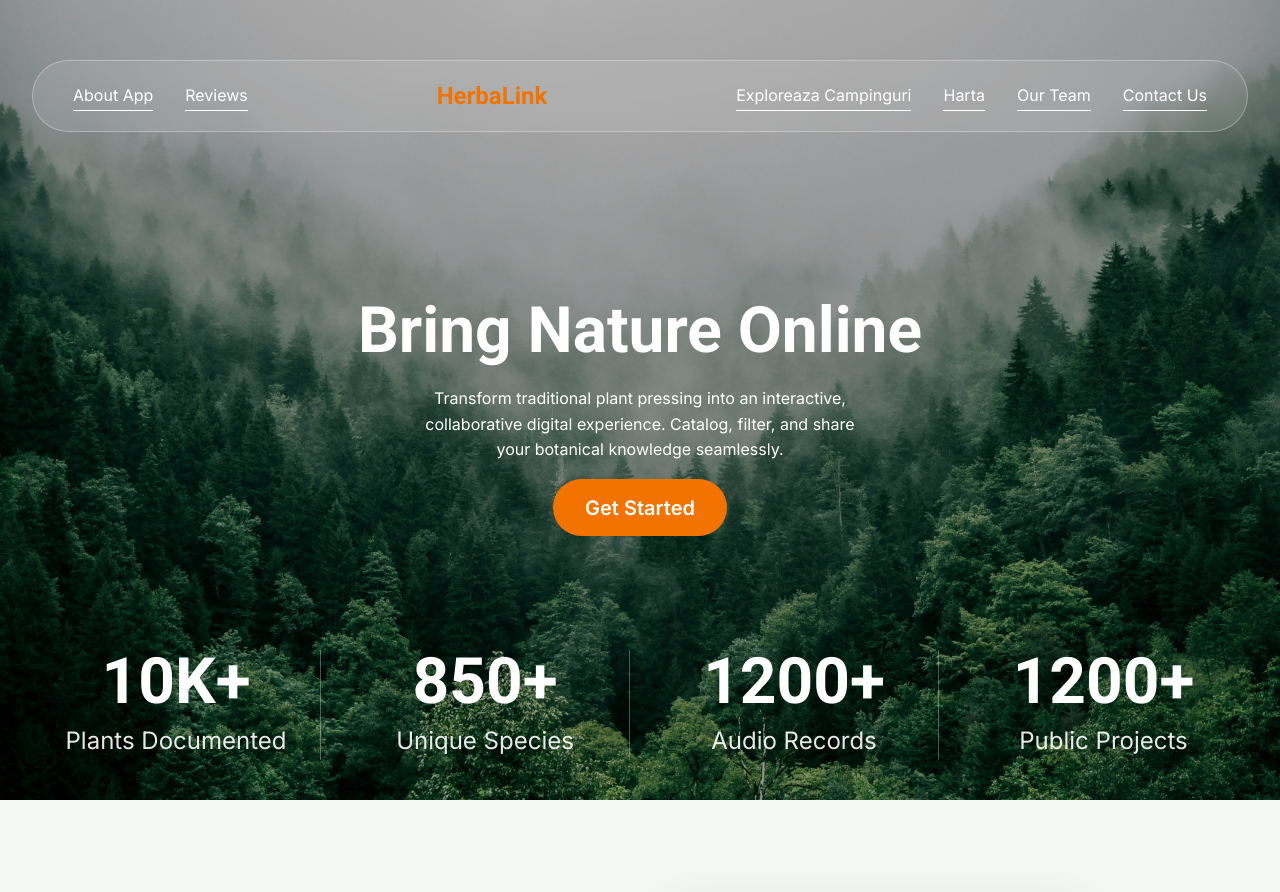
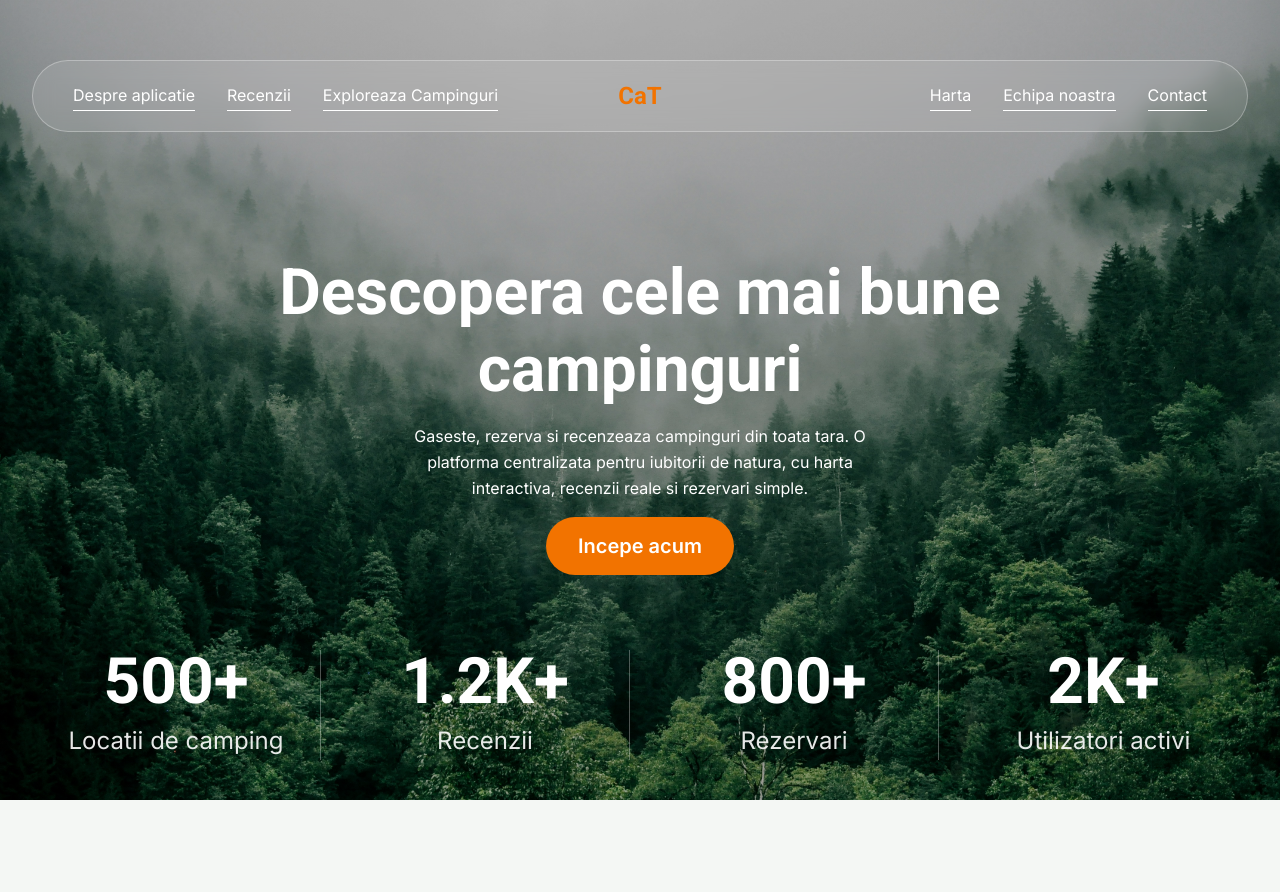
Before and after one commit to cata-884/web_project, a PHP site: page / in a window 1280 px wide. Shown: the top 892 px of the page. Run offline with PHP 8.4, Linux system fonts and the light colour scheme.

Commit message:
refactor: cleared the landing page of generic text and remnants of previous dih project

```diff
--- a/backend/config/routes.php
+++ b/backend/config/routes.php
@@ -62,6 +62,10 @@ $routes = [
     'post /api/organizers/(\d+)/approve'             => ['OrganizersController', 'approve'],
     'post /api/organizers/(\d+)/reject'              => ['OrganizersController', 'reject'],
 
+    // Contact API
+    'post /api/contact'           => ['ContactController', 'store'],
+    'get /api/admin/messages'     => ['ContactController', 'index'],
+
     // Admin API (gestionare useri + ban-uri)
     'get /api/admin/users'                           => ['AdminController', 'listUsers'],
     'post /api/admin/users/(\d+)/ban'                => ['AdminController', 'banUser'],
--- a/backend/public/index.php
+++ b/backend/public/index.php
@@ -2,7 +2,6 @@
 const SEP = DIRECTORY_SEPARATOR;
 define('ROOT', dirname(__DIR__));
 
-session_start();
 
 require_once ROOT . SEP . 'config' . SEP . 'app.php';
 require_once ROOT . SEP . 'config' . SEP . 'database.php';
--- a/frontend/css/landing.css
+++ b/frontend/css/landing.css
@@ -10,9 +10,8 @@
 }
 
 .main-nav {
-    display: flex;
-    flex-direction: row;
-    justify-content: space-between;
+    display: grid;
+    grid-template-columns: 1fr auto 1fr;
     align-items: center;
     width: 100%;
     max-width: 1400px;
@@ -26,6 +25,10 @@
 .nav-group {
     display: flex;
     gap: 2rem;
+}
+
+.nav-group:last-of-type {
+    justify-content: flex-end;
 }
 
 .nav-group a {
@@ -67,6 +70,7 @@
 }
 
 .logo {
+    text-align: center;
     font-family: var(--font-family-headings);
     font-size: 1.5rem;
     font-weight: 700;
@@ -304,12 +308,14 @@
     transform: translateY(-50%) translateX(50px) scale(0.90);
     z-index: 2;
     opacity: 0.7;
+    cursor: pointer;
 }
 
 .feature-card.pos-2 {
     transform: translateY(-50%) translateX(100px) scale(0.80);
     z-index: 1;
     opacity: 0.4;
+    cursor: pointer;
 }
 
 @media (max-width: 1121px) {
--- a/frontend/index.html
+++ b/frontend/index.html
@@ -1,30 +1,31 @@
 <!DOCTYPE html>
-<html lang="en">
+<html lang="ro">
+
 <head>
     <meta charset="UTF-8">
     <meta name="viewport" content="width=device-width, initial-scale=1.0">
-    <title>HerbaLink | Bring Nature Online</title>
+    <title>CaT | Camping Info Web Tool</title>
     <link rel="stylesheet" href="css/global.css">
     <link rel="stylesheet" href="css/components.css">
     <link rel="stylesheet" href="css/landing.css">
-     <link rel="stylesheet" href="pages/auth.html">
 </head>
+
 <body>
 
     <header class="top-header">
         <nav class="main-nav">
             <div class="nav-group">
-            <a href="#about">About App</a>
-            <a href="#reviews">Reviews</a>
+                <a href="#about">Despre aplicatie</a>
+                <a href="#reviews">Recenzii</a>
+                <a href="pages/campings.html">Exploreaza Campinguri</a>
             </div>
 
-        <div class="logo">HerbaLink</div>
+            <div class="logo">CaT</div>
 
             <div class="nav-group">
-            <a href="pages/campings.html">Exploreaza Campinguri</a>
                 <a href="pages/map.html">Harta</a>
-            <a href="#team">Our Team</a>
-            <a href="#contact">Contact Us</a>
+                <a href="#team">Echipa noastra</a>
+                <a href="#contact">Contact</a>
             </div>
             <button class="hamburger-menu">
                 <span class="bar"></span>
@@ -37,26 +38,28 @@
     <main>
         <section class="hero-section">
             <div class="hero-content">
-                <h1>Bring Nature Online</h1>
-                <p>Transform traditional plant pressing into an interactive, collaborative digital experience. Catalog, filter, and share your botanical knowledge seamlessly.</p>
-<a href="pages/auth.html" class="btn-primary">Get Started</a>            </div>
+                <h1>Descopera cele mai bune campinguri</h1>
+                <p>Gaseste, rezerva si recenzeaza campinguri din toata tara. O platforma centralizata pentru iubitorii
+                    de natura, cu harta interactiva, recenzii reale si rezervari simple.</p>
+                <a href="pages/auth.html" class="btn-primary">Incepe acum</a>
+            </div>
 
             <div class="stats-grid">
                 <article>
-                    <h2>10K+</h2>
-                    <p>Plants Documented</p>
+                    <h2>500+</h2>
+                    <p>Locatii de camping</p>
                 </article>
                 <article>
-                    <h2>850+</h2>
-                    <p>Unique Species</p>
+                    <h2>1.2K+</h2>
+                    <p>Recenzii</p>
                 </article>
                 <article>
-                    <h2>1200+</h2>
-                    <p>Audio Records</p>
+                    <h2>800+</h2>
+                    <p>Rezervari</p>
                 </article>
                 <article>
-                    <h2>1200+</h2>
-                    <p>Public Projects</p>
+                    <h2>2K+</h2>
+                    <p>Utilizatori activi</p>
                 </article>
             </div>
         </section>
@@ -64,44 +67,49 @@
 
             <div class="about-visual">
                 <div class="visual-content">
-            <h2>Everything You Need<br>to Curate Nature</h2>
-            <p>Say goodbye to scattered notes and lost photos. We provide a centralized, interactive workspace where preserving, organizing, and exploring your plant data is faster and more intuitive than ever.</p>
+                    <h2>Tot ce ai nevoie<br>pentru aventura ta</h2>
+                    <p>Uita de cautari interminabile pe zeci de site-uri. CaT iti ofera un spatiu centralizat unde
+                        gasesti, compari si rezervi campinguri rapid, cu informatii reale de la alti camperi.</p>
                 </div>
             </div>
 
             <div class="about-cards-stack">
                 <article class="feature-card pos-0">
-            <h3>Comprehensive Cataloging</h3>
-            <p>Easily document every detail. Add scientific names, geographic origins, images, and specific traits. Organize your findings in structured, easy-to-manage private or public workspaces.</p>
+                    <h3>Catalog de campinguri</h3>
+                    <p>Rasfoieste sute de locatii cu toate detaliile importante: facilitati, pret, capacitate, reguli si
+                        imagini. Salveaza-ti favoritele in colectii personale pentru acces rapid.</p>
                     <div class="card-img">
-                <img src="assets/Gemini_Generated_Image_dytosddytosddyto.png" alt="Cataloging Image">
+                        <img src="assets/Gemini_Generated_Image_dytosddytosddyto.png" alt="Catalog campinguri">
                     </div>
-            <button type="button" class="btn-dark card-btn">Discovery Team &gt;</button>
+                    <a href="#" class="btn-dark card-btn">In curand &gt;</a>
                 </article>
 
                 <article class="feature-card pos-1">
-            <h3>Advanced Search</h3>
-            <p>Instantly find exactly what you need using multi-criteria search—like filtering by soil type, origin, and benefits. Seamlessly export your entire database in open JSON and XML formats.</p>
+                    <h3>Harta interactiva</h3>
+                    <p>Vizualizeaza toate campingurile pe harta si filtreaza dupa zona, facilitati sau rating. Gaseste
+                        exact locatia potrivita pentru urmatoarea ta escapada in natura.</p>
                     <div class="card-img">
-                <img src="assets/Gemini_Generated_Image_dytosddytosddyto.png" alt="Search Image">
+                        <img src="assets/Gemini_Generated_Image_dytosddytosddyto.png" alt="Harta interactiva">
                     </div>
-            <button type="button" class="btn-dark card-btn">Discovery Team &gt;</button>
+                    <a href="pages/map.html" class="btn-dark card-btn">Deschide harta &gt;</a>
                 </article>
 
                 <article class="feature-card pos-2">
-            <h3>Collaborative Workspaces</h3>
-            <p>Invite friends and colleagues to contribute to your herbaria. Assign strict Editor or Viewer roles to build vast collections together while keeping full control over your data.</p>
+                    <h3>Rezervari si recenzii</h3>
+                    <p>Rezerva locul direct din platforma si lasa o recenzie dupa experienta ta. Opiniile reale ale
+                        altor camperi te ajuta sa faci alegerea potrivita de fiecare data.</p>
                     <div class="card-img">
-                <img src="assets/Gemini_Generated_Image_dytosddytosddyto.png" alt="Collaboration Image">
+                        <img src="assets/Gemini_Generated_Image_dytosddytosddyto.png" alt="Rezervari si recenzii">
                     </div>
-            <button type="button" class="btn-dark card-btn">Discovery Team &gt;</button>
+                    <a href="pages/campings.html" class="btn-dark card-btn">Rezerva acum &gt;</a>
                 </article>
             </div>
         </section>
         <section class="reviews-section" id="reviews">
             <div class="reviews-header">
-        <h2>Loved by the Botanical Community</h2>
-        <p>Dont just take our word for it. Discover how students, researchers, and nature lovers are using our platform to organize their findings, collaborate seamlessly, and share their botanical passion with the world.</p>
+                <h2>Ce spun camperii nostri</h2>
+                <p>Nu ne crede pe cuvant. Descopera cum studenti, familii si aventurieri folosesc CaT pentru a gasi
+                    locurile perfecte, a planifica escapade si a impartasi experientele lor cu comunitatea.</p>
             </div>
 
             <div class="reviews-interactive-container">
@@ -111,28 +119,28 @@
 
                 <div class="carousel-wrapper">
                     <div class="reviews-carousel">
-            <!-- Review 1 -->
                         <article class="review-card" id="review1">
-                <h4>Emily Carter 1</h4>
-                <img src="assets/Review.jpg" alt="Emily Carter" class="avatar">
-                <p>As a botany student, organizing plant samples with my lab partners used to be a nightmare of scattered notes. This platform changed everything. The ability to assign editor roles and build a shared herbarium in real time is fantastic.</p>
+                            <h4>Andrei Ionescu</h4>
+                            <img src="assets/Review.jpg" alt="Andrei Ionescu" class="avatar">
+                            <p>Am gasit campingul perfect pentru weekend-ul de vara prin CaT. Filtrele dupa facilitati
+                                m-au ajutat enorm — stiam exact la ce sa ma astept cand am ajuns. Rezervarea a durat
+                                doua minute.</p>
                         </article>
 
-            <!-- Review 2 -->
                         <article class="review-card" id="review2">
-                <h4>Emily Carter 2</h4>
-                <img src="assets/Review.jpg" alt="Emily Carter" class="avatar">
-                <p>As a botany student, organizing plant samples with my lab partners used to be a nightmare of scattered notes. This platform changed everything. Plus, exporting our data straight to JSON makes submitting our research a breeze.</p>
+                            <h4>Maria Popescu</h4>
+                            <img src="assets/Review.jpg" alt="Maria Popescu" class="avatar">
+                            <p>Ca mama cu doi copii mici, siguranta si facilitatile conteaza enorm. Recenziile de pe CaT
+                                sunt reale si detaliate. Am gasit un camping cu loc de joaca si dusuri calde exact cum
+                                aveam nevoie.</p>
                         </article>
 
-            <!-- Review 3 -->
                         <article class="review-card" id="review3">
-                <h4>Emily Carter 3</h4>
-                <img src="assets/Review.jpg" alt="Emily Carter" class="avatar">
-                <p>As a botany student, organizing plant samples with my lab partners used to be a nightmare of scattered notes. This platform changed everything. The ability to assign editor roles and build a shared herbarium in real time is fantastic.</p>
+                            <h4>Bogdan Muresan</h4>
+                            <img src="assets/Review.jpg" alt="Bogdan Muresan" class="avatar">
+                            <p>Harta interactiva e o minune. Am planificat un traseu de o saptamana prin Apuseni si am
+                                identificat campinguri la fiecare etapa. Nu mai pot pleca in natura fara CaT.</p>
                         </article>
-
-
                     </div>
                 </div>
 
@@ -155,17 +163,21 @@
             <div class="story-container">
 
                 <div class="story-left">
-            <h2>Rooted in Passion,<br>Built for Discovery.</h2>
+                    <h2>Nascuti din dragoste<br>pentru natura.</h2>
                     <div class="story-image-box">
-                <img src="assets/About1.jpg" alt="Passion and nature" class="img-large">
+                        <img src="assets/About1.jpg" alt="Natura si camping" class="img-large">
                     </div>
                 </div>
 
                 <div class="story-right">
-            <p>We built this platform out of a shared frustration traditional herbaria are beautiful but they are fragile hard to share and easily lost. We wanted to bridge the gap between our love for nature and modern web technologies. Our mission is simple to give students researchers and hobbyists a secure collaborative digital home where botanical knowledge can be preserved organized and shared globally without limits.</p>
-            <a href="pages/aboutUs.html" class="btn-dark">Discovery Team </a>
+                    <p>Am construit CaT dintr-o frustrare comuna: informatiile despre campinguri erau imprastiate pe
+                        zeci de site-uri, recensziile erau false sau invechite, iar rezervarile se faceau prin telefon.
+                        Ne-am dorit o platforma moderna unde comunitatea de camperi sa poata gasi, evalua si rezerva
+                        locatii de incredere. Misiunea noastra e simpla: sa facem natura mai accesibila pentru toata
+                        lumea.</p>
+                    <a href="pages/aboutUs.html" class="btn-dark">Echipa noastra </a>
                     <div class="story-image-box">
-                <img  class="img-small" src="assets/About2.jpg" alt="Team running in nature">
+                        <img class="img-small" src="assets/About2.jpg" alt="Echipa in natura">
                     </div>
                 </div>
 
@@ -176,47 +188,55 @@
 
                 <div class="contact-visual-card">
                     <div class="visual-content">
-                <h2>Get in Touch</h2>
-                <p>Have a question about how the platform works need technical support or want to share your feedback Reach out to our team we would love to hear from you</p>
+                        <h2>Ia legatura cu noi</h2>
+                        <p>Ai o intrebare despre platforma, vrei sa raportezi un camping sau sa ne dai feedback? Echipa
+                            noastra e mereu disponibila.</p>
 
                         <div class="contact-info">
-                    <h3>Email Us</h3>
-                    <p>Drop us a message for general inquiries or support</p>
-                    <a href="mailto:hello@yourplatform.com">hello@yourplatform.com</a>
+                            <h3>Email</h3>
+                            <p>Scrie-ne pentru intrebari generale sau suport tehnic</p>
+                            <a href="mailto:contact@cat-camping.ro">contact@cat-camping.ro</a>
                         </div>
 
                         <div class="contact-info">
-                    <h3>Call Us</h3>
-                    <p>Need immediate assistance with your account Give us a call</p>
+                            <h3>Telefon</h3>
+                            <p>Ai nevoie de ajutor urgent cu contul tau? Suna-ne</p>
                             <a href="tel:+40123456">+40 000 123 456</a>
                         </div>
                     </div>
                 </div>
 
                 <div class="contact-form-card">
-            <form class="contact-form">
+                    <form class="contact-form" id="contact-form">
                         <div class="form-row-split">
                             <div class="form-group">
-                        <label>Last name</label>
-                        <input type="text" placeholder="Mihai">
+                                <label>Nume</label>
+                                <input type="text" id="contact-last" placeholder="Popescu">
                             </div>
                             <div class="form-group">
-                        <label>First Name</label>
-                        <input type="text" placeholder="Gigel">
+                                <label>Prenume</label>
+                                <input type="text" id="contact-first" placeholder="Mihai">
                             </div>
                         </div>
 
                         <div class="form-group">
-                    <label>Phone number</label>
-                    <input type="tel" placeholder="e.g. +4076 123 456">
+                            <label>Numar de telefon</label>
+                            <input type="tel" id="contact-phone" placeholder="e.g. +4076 123 456">
                         </div>
 
                         <div class="form-group">
-                    <label>How can we hepl you?</label>
-                    <textarea placeholder="Your message..."></textarea>
+                            <label>Email</label>
+                            <input type="email" id="contact-email" placeholder="email@exemplu.com">
                         </div>
 
-                <button type="button" class="btn-dark">Send</button>
+                        <div class="form-group">
+                            <label>Cum te putem ajuta?</label>
+                            <textarea id="contact-message" placeholder="Mesajul tau..."></textarea>
+                        </div>
+
+                        <div id="contact-feedback" style="display:none; font-size:14px; margin-bottom:8px; padding:8px 12px; border-radius:6px;"></div>
+
+                        <button type="submit" class="btn-dark" id="contact-btn">Trimite</button>
                     </form>
                 </div>
 
@@ -226,29 +246,29 @@
     </main>
     <footer class="main_footer">
         <div class="footer_wave">
-            <h2 class="footer_heading">We make health a lifestyle.</h2>
-                        <p class="footer_copy">All rights are reserved. Metamorphose 2025.</p>
+            <h2 class="footer_heading">Natura la un click distanta.</h2>
+            <p class="footer_copy">Toate drepturile rezervate. CaT 2025.</p>
 
         </div>
         <div class="footer_grid">
             <div class="footer_col">
-            <h3 class="footer_logo">HerbaLink</h3>
-            <p class="footer_label">Adress:</p>
-            <p class="footer_text">2464 Royal Ln. Mesa<br>New Jersey 45463</p>
+                <h3 class="footer_logo">CaT</h3>
+                <p class="footer_label">Adresa:</p>
+                <p class="footer_text">Romania</p>
             </div>
             <div class="footer_col">
-            <p class="footer_label">Phone:</p>
-            <p class="footer_text">+1(383) 555 0105</p>
+                <p class="footer_label">Telefon:</p>
+                <p class="footer_text">+40 000 123 456</p>
             </div>
             <div class="footer_col">
-            <p class="footer_label">Links:</p>
-            <a href="#about" class="footer_link">About App</a>
-            <a href="#contact" class="footer_link">Contact Us</a>
-            <a href="#reviews" class="footer_link">Reviews</a>
-            <a href="#team" class="footer_link">About us</a>
+                <p class="footer_label">Linkuri:</p>
+                <a href="#about" class="footer_link">Despre aplicatie</a>
+                <a href="#contact" class="footer_link">Contact</a>
+                <a href="#reviews" class="footer_link">Recenzii</a>
+                <a href="#team" class="footer_link">Echipa</a>
             </div>
             <div class="footer_col">
-            <p class="footer_label">Social networks:</p>
+                <p class="footer_label">Retele sociale:</p>
                 <div class="social_icons">
                     <div class="icon_placeholder">f</div>
                     <div class="icon_placeholder">ig</div>
@@ -256,6 +276,8 @@
             </div>
         </div>
     </footer>
+    <script src="js/api.js"></script>
     <script src="js/main.js"></script>
 </body>
+
 </html>
--- a/frontend/js/main.js
+++ b/frontend/js/main.js
@@ -2,15 +2,17 @@ document.addEventListener('DOMContentLoaded', () => {
 
     // CARD SLIDER (landing / about page)
     const cards = document.querySelectorAll('.about-cards-stack .feature-card');
-    const sliderButtons = document.querySelectorAll('.about-cards-stack .card-btn');
     let positions = ['pos-0', 'pos-1', 'pos-2'];
 
-    if (sliderButtons.length > 0) {
-        sliderButtons.forEach(button => {
-            button.addEventListener('click', () => {
-                cards.forEach(card => card.classList.remove('pos-0', 'pos-1', 'pos-2'));
-                positions.unshift(positions.pop());
-                cards.forEach((card, index) => card.classList.add(positions[index]));
+    if (cards.length > 0) {
+        cards.forEach(card => {
+            card.addEventListener('click', (e) => {
+                if (!card.classList.contains('pos-0')) {
+                    e.preventDefault();
+                    cards.forEach(c => c.classList.remove('pos-0', 'pos-1', 'pos-2'));
+                    positions.unshift(positions.pop());
+                    cards.forEach((c, i) => c.classList.add(positions[i]));
+                }
             });
         });
     }
@@ -476,6 +478,43 @@ document.addEventListener('DOMContentLoaded', () => {
         });
     }
 
+    // CONTACT FORM
+    const contactForm = document.getElementById('contact-form');
+    if (contactForm) {
+        contactForm.addEventListener('submit', async (e) => {
+            e.preventDefault();
+            const btn = document.getElementById('contact-btn');
+            const feedback = document.getElementById('contact-feedback');
+            const first = document.getElementById('contact-first').value.trim();
+            const last  = document.getElementById('contact-last').value.trim();
+            const name  = [last, first].filter(Boolean).join(' ');
+            const email = document.getElementById('contact-email').value.trim();
+            const phone = document.getElementById('contact-phone').value.trim();
+            const message = document.getElementById('contact-message').value.trim();
+
+            btn.disabled = true;
+            btn.textContent = 'Se trimite...';
+            feedback.style.display = 'none';
+
+            try {
+                await api.post('/api/contact', { name, email, phone, message });
+                feedback.textContent = 'Mesaj trimis! Te vom contacta in curand.';
+                feedback.style.background = 'rgba(45,76,54,.1)';
+                feedback.style.color = '#2D4C36';
+                feedback.style.display = 'block';
+                contactForm.reset();
+            } catch (err) {
+                feedback.textContent = err.message || 'Eroare la trimitere. Incearca din nou.';
+                feedback.style.background = 'rgba(239,106,0,.08)';
+                feedback.style.color = '#EF6A00';
+                feedback.style.display = 'block';
+            } finally {
+                btn.disabled = false;
+                btn.textContent = 'Trimite';
+            }
+        });
+    }
+
     // INIT (Incarcare date API)
     if (typeof api !== 'undefined') {
         loadUser();
```
Also changed, not shown: backend/app/controllers/ContactController.php (added, +38 -0 lines), frontend/pages/aboutUs.html (+20 -20 lines). Lines whose indentation alone changed are shown as unchanged.
